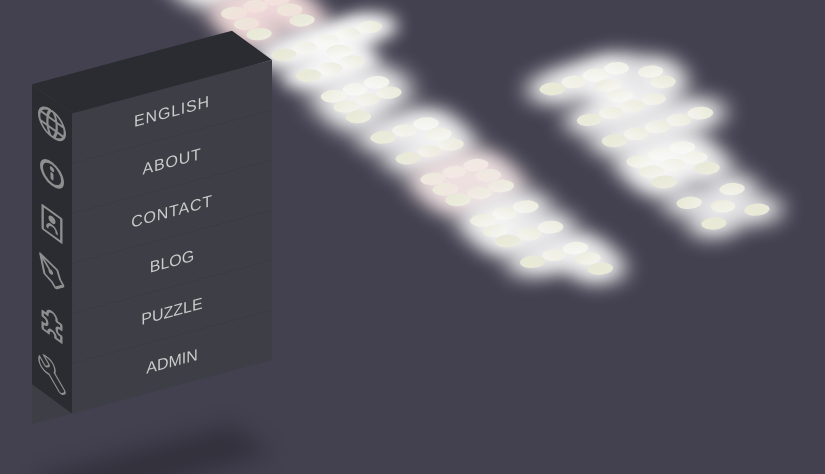
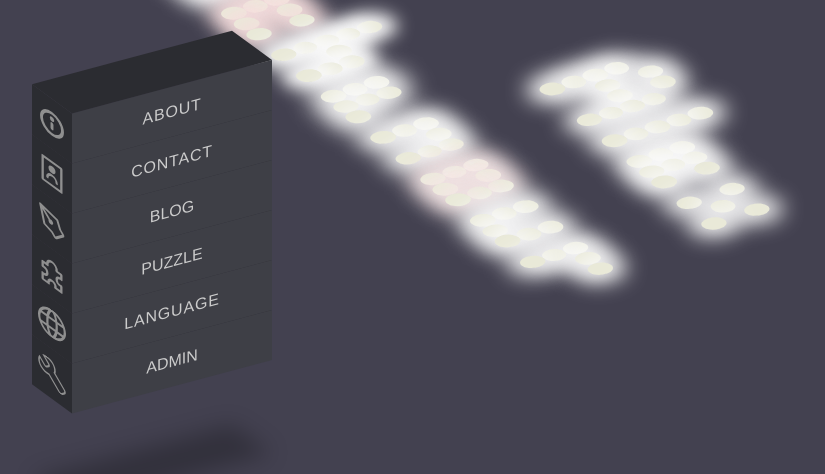
Before and after one commit to chunyukuo88/portfolio2, a React (Create React App) app: page / in a window 1280 px wide. Shown: the part 216-690 px from the top of the page, without its empty margins (408-1233 px from the left). Built offline with nearby package versions, Linux system fonts and the light colour scheme; what aws-amplify would draw is missing.

Commit message:
fixed: Triangle bug on main menu; moved 'English' block; other string fixes.

```diff
--- a/src/App.css
+++ b/src/App.css
@@ -43,7 +43,6 @@ body {
 }
 
 .main-menu-wrapper {
-  background-color: #3e3f46;
   position: relative;
   transform: skewY(-15deg) translateY(8rem) translateX(-5rem);
   max-width: 10rem;
--- a/src/App.jsx
+++ b/src/App.jsx
@@ -61,10 +61,6 @@ function HomePage(){
     <main className='main-page-container'>
       <div className='banner-and-menu-wrapper'>
         <ul className='main-menu-wrapper'>
-          <li role='button' className='menu-block'>
-            <span><img className='main-icons' src={LanguageIcon} alt='Language icon'/></span>
-            <div><Language/></div>
-          </li>
           <li role='button' onClick={() => setDisplayAboutBlock(true)} className='menu-block'>
             <span><img className='main-icons' src={AboutIcon} alt='About icon'/></span>
             <div>{strings.about[language]}</div>
@@ -90,6 +86,10 @@ function HomePage(){
               : null
           }
           <li role='button' className='menu-block'>
+            <span><img className='main-icons' src={LanguageIcon} alt='Language icon'/></span>
+            <div><Language/></div>
+          </li>
+          <li role='button' className='menu-block'>
             <span><img className='main-icons' src={Admin} alt='Admin icon'/></span>
             <Link style={LinkStyling} to={routes.login} >
               {(username)
--- a/src/common/strings.js
+++ b/src/common/strings.js
@@ -57,9 +57,9 @@ const strings = {
     russian: 'увеличение на сумму',
   },
   language: {
-    chinese: '華語',
-    english: 'English',
-    russian: 'Русский',
+    chinese: '換語言',
+    english: 'Language',
+    russian: 'Язык',
   },
   loading: {
     chinese: '加載中',
```
